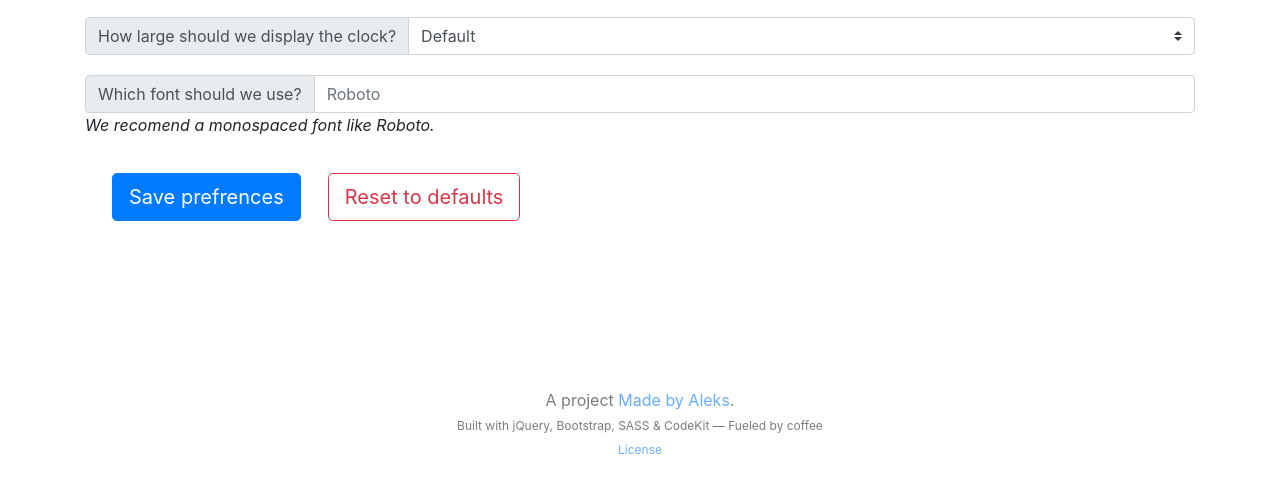
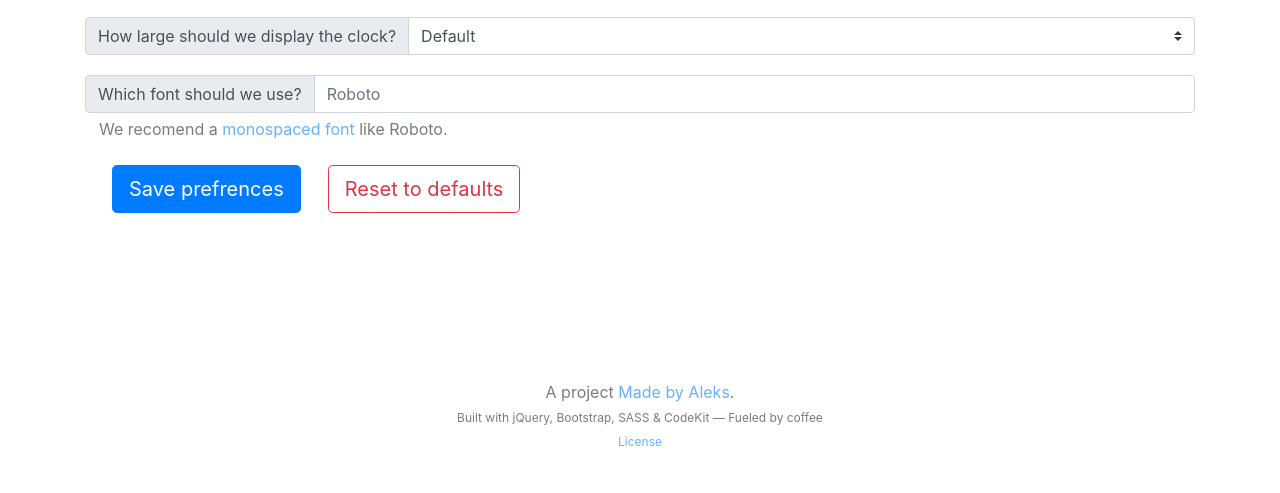
Before and after one commit to madebyaleks/Hextab, a browser extension: page options.html in a window 1280 px wide. Shown: the part 259-752 px from the top of the page. Drawn offline with Linux system fonts and the light colour scheme.

Commit message:
Adjusted clock size to npt wrap to next line

```diff
--- a/depends/raw/hextab.scss
+++ b/depends/raw/hextab.scss
@@ -24,3 +24,8 @@ footer {
 .footer-sub {
 	font-size: 12px;
 }
+
+p.tool-tip {
+	margin: 4px 14px;
+	opacity: 0.6;
+}
--- a/options.html
+++ b/options.html
@@ -43,9 +43,9 @@
 					<option value="4em">Tiny</option>
 					<option value="6em">Small</option>
 					<option value="11em">Default</option>
-					<option value="14em">Big</option>
+					<option value="15em">Big</option>
 					<option value="19em">Bigger</option>
-					<option value="23em">Huge</option>
+					<option value="21em">Huge</option>
 			  </select>
 			</div>
 		</div>
@@ -57,8 +57,8 @@
 			  </div>
 			  <input type="text" id="clockFont" class="form-control" aria-label="Default is Roboto" aria-describedby="inputGroup-sizing-default">
 			</div>
-			<p>
-				<em>We recomend a monospaced font like Roboto.</em>
+			<p class="tool-tip">
+				We recomend a <a href="https://fonts.google.com/?category=Monospace">monospaced font</a> like Roboto.
 			</p>
 		</div>
 
```
Also changed, not shown: depends/hextab.min.css, 2 other files.
